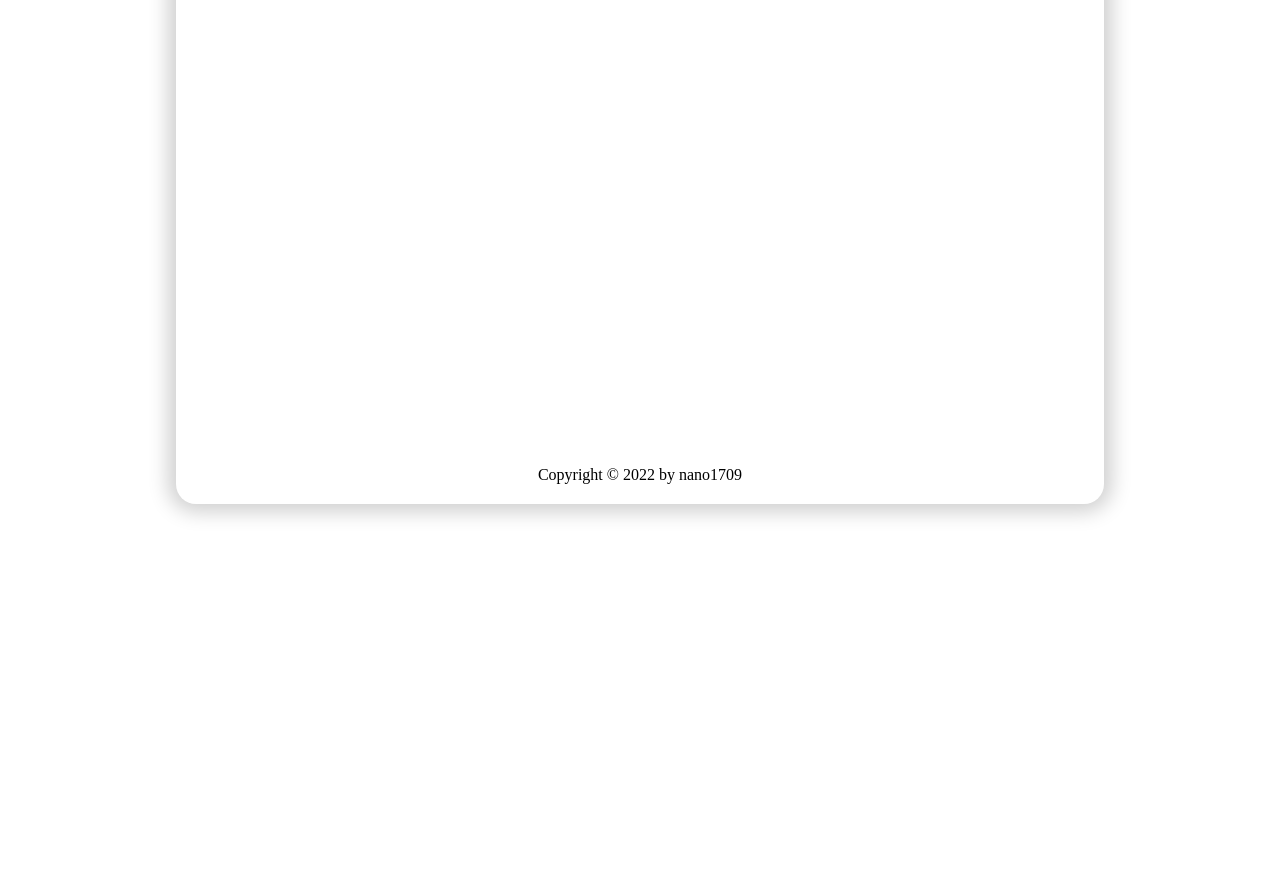
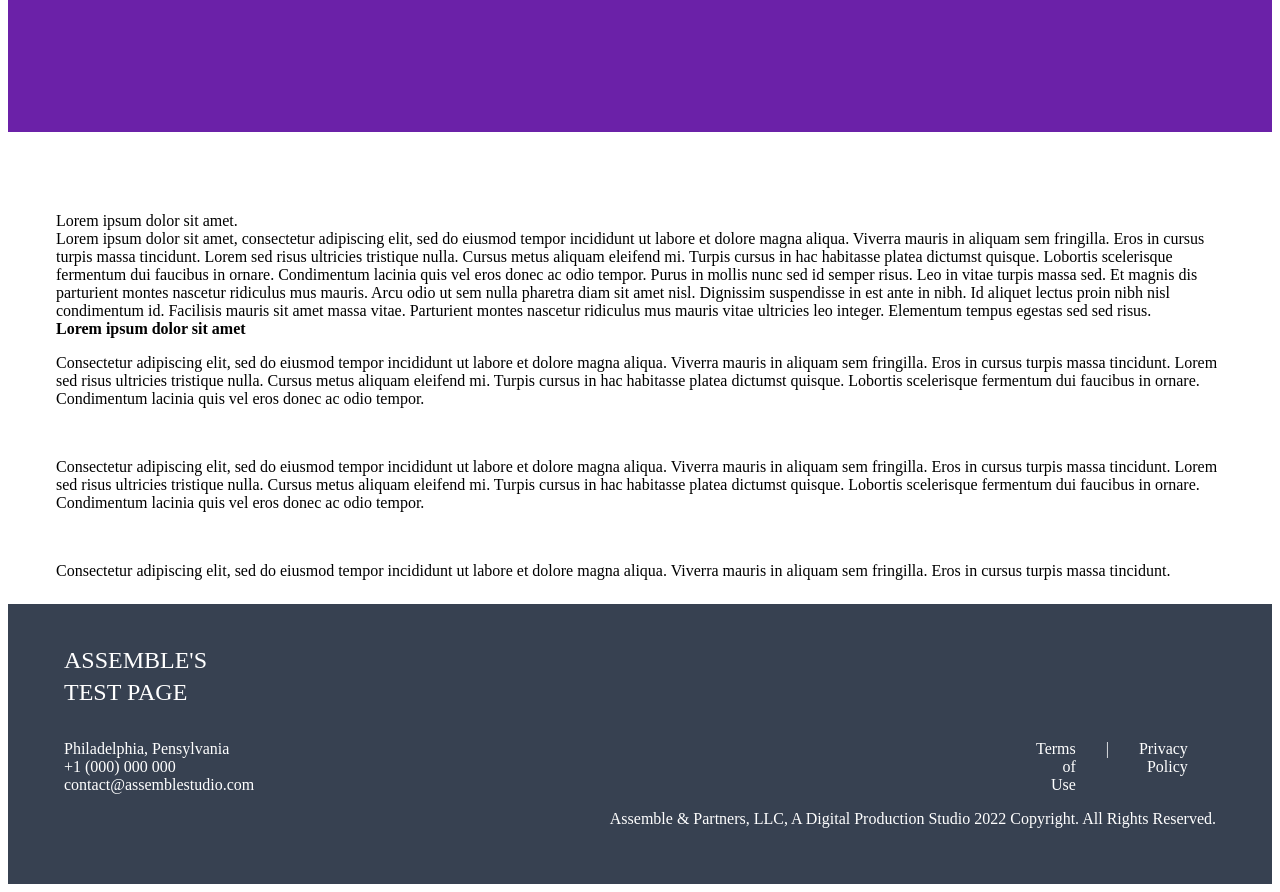
Before and after one commit to nano1709/nuxt-vue-sandbox-assemble, a Nuxt app: page /tailwindTestPage in a window 1280 px wide. Shown: the part 260-1152 px from the top of the page. Before the commit the page ends 800 px from the top, so only its background shows below. Built offline with nearby package versions, Linux system fonts and the light colour scheme.

Commit message:
created new page

```diff
--- a/assets/css/main.css
+++ b/assets/css/main.css
@@ -2,11 +2,6 @@ body {
     background: #f2f2f2;
     text-align: center;
     font-family: Helvetica, sans-serif;
-}
-/* TODO */
-.dark-mode {
-  background-color: black;
-  color: white;
 }
 
 .page-enter-active,
--- /dev/null
+++ b/assets/css/tailwind.css
@@ -0,0 +1,7 @@
+@tailwind base;
+@tailwind components;
+@tailwind utilities;
+
+html {
+    font-size: large;
+}
--- a/layouts/default.vue
+++ b/layouts/default.vue
@@ -91,6 +91,7 @@ export default Vue.extend({
         { id: 3, pageFileName: 'gitHubProfileSearch', textToDisplay: 'Go to GitHub profile' },
         { id: 4, pageFileName: 'todos', textToDisplay: 'Go to To do list' },
         { id: 4, pageFileName: 'shop', textToDisplay: 'Got to Shop' },
+        { id: 5, pageFileName: 'tailwindTestPage', textToDisplay: 'Got to Tailwind Test Page' },
       ]
     }
   },
--- /dev/null
+++ b/layouts/tailwindLayout.vue
@@ -0,0 +1,88 @@
+<style scoped src="@/assets/css/tailwind.css">
+</style>
+
+<template>
+  <main>
+
+    <!-- NAVIGATION -->
+    <nav class="flex justify-between px-12 h-96 pt-12 mx-auto bg-purple-800 text-white">
+      <div class="mr-8 w-44 break-words text-left">
+        <h3 class="text-2xl font-medium">ASSEMBLE'S TEST PAGE</h3>
+      </div>
+      <div class="hidden space-x-1.5 md:flex">
+        <a href="">About</a> <div class="px-6">|</div>
+        <a href="">Our Work</a> <div class="px-6">|</div>
+        <a href="">Our Services</a> <div class="px-6">|</div>
+        <a href="">Contact Us</a>
+      </div>
+      <div class="flex md:hidden">
+        <svg
+          xmlns="http://www.w3.org/2000/svg"
+          class="w-6 h-6"
+          fill="none"
+          viewBox="0 0 24 24"
+          stroke="currentColor"
+        >
+          <path
+            stroke-linecap="round"
+            stroke-linejoin="round"
+            stroke-width="2"
+            d="M4 6h16M4 12h16M4 18h16"
+          />
+        </svg>
+      </div>
+    </nav>
+    <!-- NAVIGATION -->
+
+
+    <!-- MAIN CONTENT -->
+    <div class="p-8 md:px-12 md:pb-2 md:pt-20">
+      <Nuxt />
+    </div>
+    <!-- MAIN CONTENT -->
+
+
+    <!-- FOOTER -->
+    <footer class="flex flex-wrap px-12 py-8 bg-gray-700 text-white text-center md:px-12">
+      <div class="my-2 px-2 w-full overflow-hidden xl:my-2 xl:px-2 xl:text-left">
+        <div class="mr-8 break-word mx-4 md:mx-0 md:w-44">
+          <h3 class="text-2xl font-medium text-white">ASSEMBLE'S TEST PAGE</h3>
+        </div>
+      </div>
+      <div class="my-2 px-2 w-full overflow-hidden xl:my-2 xl:px-2">
+        <div class="flex flex-wrap overflow-hidden xl:-ml-4">
+
+          <div class="w-full my-4 overflow-hidden xl:my-4 xl:px-4 xl:w-1/4 xl:text-left">
+            <h4>Philadelphia, Pensylvania</h4>
+            <h4>+1 (000) 000 000</h4>
+            <h4>contact@assemblestudio.com</h4>
+          </div>
+
+          <div class="w-full my-4 overflow-hidden xl:my-4 xl:pl-24 xl:w-3/4 xl:text-right">
+            <div class="space-x-1.5 justify-between md:flex xl:pb-4 md:ml-[600px]">
+              <h4><a href="">Terms of Use</a></h4><div class="hidden px-6 md:block">|</div>
+              <h4><a href="">Privacy Policy</a></h4><div class="hidden px-6 md:block">|</div>
+              <h4><a href="">Cookies</a></h4>
+            </div>
+            <div class="hidden md:inline-block">
+              Assemble & Partners, LLC, A Digital Production Studio 2022 Copyright. All Rights Reserved.
+            </div>
+          </div>
+
+        </div>
+      </div>
+    </footer>
+    <!-- FOOTER -->
+
+
+  </main>
+</template>
+
+<script>
+import Vue from 'vue';
+
+export default Vue.extend({
+  name: 'tailwindLayout'
+})
+
+</script>
--- a/nuxt.config.js
+++ b/nuxt.config.js
@@ -27,7 +27,8 @@ export default {
 
   // Global CSS: https://go.nuxtjs.dev/config-css
   css: [
-    '~/assets/css/main'
+    '~/assets/css/main',
+    '~/assets/css/tailwind'
   ],
 
   // Plugins to run before rendering page: https://go.nuxtjs.dev/config-plugins
@@ -41,6 +42,7 @@ export default {
   buildModules: [
     // https://go.nuxtjs.dev/typescript
     '@nuxt/typescript-build',
+    '@nuxt/postcss8'
   ],
 
   // Modules: https://go.nuxtjs.dev/config-modules
@@ -50,5 +52,11 @@ export default {
 
   // Build Configuration: https://go.nuxtjs.dev/config-build
   build: {
+    postcss: {
+      plugins: {
+        tailwindcss: {},
+        autoprefixer: {},
+      },
+    },
   }
 }
--- a/package.json
+++ b/package.json
@@ -19,8 +19,12 @@
     "webpack": "^4.46.0"
   },
   "devDependencies": {
+    "@nuxt/postcss8": "^1.1.3",
     "@nuxt/types": "^2.15.8",
     "@nuxt/typescript-build": "^2.1.0",
+    "autoprefixer": "^10.4.7",
+    "postcss": "^8.4.14",
+    "tailwindcss": "^3.0.24",
     "vue-loader-v16": "^16.0.0-beta.5.4"
   }
 }
--- /dev/null
+++ b/pages/tailwindTestPage.vue
@@ -0,0 +1,122 @@
+
+<template>
+  <main>
+    <div class="flex flex-wrap -mx-3 overflow-hidden md:-mx-3">
+      <!-- Title and desc -->
+      <div class="my-3 px-3 w-full overflow-hidden md:my-3 md:px-3">
+        <div class="flex flex-wrap -mx-3 overflow-hidden md:-mx-3">
+
+          <div class="my-3 px-3 w-full overflow-hidden md:my-3 md:px-3 text-center font-bold">
+            Lorem ipsum dolor sit amet.
+          </div>
+
+          <div class="my-3 px-3 w-full overflow-hidden md:my-3 md:px-3 text-justify font-medium">
+            Lorem ipsum dolor sit amet, consectetur adipiscing elit,
+            sed do eiusmod tempor incididunt ut labore et dolore magna aliqua.
+            Viverra mauris in aliquam sem fringilla. Eros in cursus turpis massa tincidunt.
+            Lorem sed risus ultricies tristique nulla. Cursus metus aliquam eleifend mi.
+            Turpis cursus in hac habitasse platea dictumst quisque. Lobortis scelerisque fermentum dui faucibus in ornare.
+            Condimentum lacinia quis vel eros donec ac odio tempor. Purus in mollis nunc sed id semper risus.
+            Leo in vitae turpis massa sed. Et magnis dis parturient montes nascetur ridiculus mus mauris.
+            Arcu odio ut sem nulla pharetra diam sit amet nisl. Dignissim suspendisse in est ante in nibh.
+            Id aliquet lectus proin nibh nisl condimentum id. Facilisis mauris sit amet massa vitae.
+            Parturient montes nascetur ridiculus mus mauris vitae ultricies leo integer.
+            Elementum tempus egestas sed sed risus.
+          </div>
+
+        </div>
+      </div>
+      <!-- Title and desc -->
+
+
+      <!-- Grid and boxes -->
+      <div class="my-3 px-3 w-full overflow-hidden md:my-3 md:px-3">
+        <div class="flex flex-wrap -mx-3 overflow-hidden md:-mx-8">
+
+          <div class="my-3 px-3 w-full overflow-hidden md:my-6 md:px-8 md:w-1/3">
+            <div class="p-[40%] bg-gray-500"></div>
+          </div>
+
+          <div class="my-3 px-3 w-full overflow-hidden md:my-6 md:px-8 md:w-1/3">
+            <div class="p-[40%] bg-gray-500"></div>
+          </div>
+
+          <div class="my-3 px-3 w-full overflow-hidden md:my-6 md:px-8 md:w-1/3">
+            <div class="p-[40%] bg-gray-500"></div>
+          </div>
+
+          <div class="hidden md:overflow-hidden md:block md:my-6 md:px-8 md:w-1/3">
+            <div class="p-[40%] bg-gray-500"></div>
+          </div>
+
+          <div class="hidden md:overflow-hidden md:block md:my-6 md:px-8 md:w-1/3">
+            <div class="p-[40%] bg-gray-500"></div>
+          </div>
+
+          <div class="hidden md:overflow-hidden md:block md:my-6 md:px-8 md:w-1/3">
+            <div class="p-[40%] bg-gray-500"></div>
+          </div>
+
+        </div>
+      </div>
+      <!-- Grid and boxes -->
+
+
+
+      <!-- Box and desc -->
+      <div class="my-3 px-3 w-full overflow-hidden md:my-3 md:px-3">
+        <div class="flex flex-wrap -mx-3 overflow-hidden md:-mx-16 md:h-4/6">
+
+          <div class="break-words my-3 px-3 w-full overflow-hidden md:my-3 md:px-16 md:w-1/2 text-left">
+            <label class="text-bold">Lorem ipsum dolor sit amet</label><br />
+            <p>
+              Consectetur adipiscing elit, sed do eiusmod tempor incididunt ut labore et dolore magna aliqua.
+              Viverra mauris in aliquam sem fringilla.
+              Eros in cursus turpis massa tincidunt.
+              Lorem sed risus ultricies tristique nulla.
+              Cursus metus aliquam eleifend mi.
+              Turpis cursus in hac habitasse platea dictumst quisque.
+              Lobortis scelerisque fermentum dui faucibus in ornare.
+              Condimentum lacinia quis vel eros donec ac odio tempor.
+            </p>
+            <br>
+            <p>
+              Consectetur adipiscing elit, sed do eiusmod tempor incididunt ut labore et dolore magna aliqua.
+              Viverra mauris in aliquam sem fringilla.
+              Eros in cursus turpis massa tincidunt.
+              Lorem sed risus ultricies tristique nulla.
+              Cursus metus aliquam eleifend mi.
+              Turpis cursus in hac habitasse platea dictumst quisque.
+              Lobortis scelerisque fermentum dui faucibus in ornare.
+              Condimentum lacinia quis vel eros donec ac odio tempor.
+            </p>
+            <br>
+            <p>
+              Consectetur adipiscing elit, sed do eiusmod tempor incididunt ut labore et dolore magna aliqua.
+              Viverra mauris in aliquam sem fringilla.
+              Eros in cursus turpis massa tincidunt.
+            </p>
+          </div>
+
+          <div class="my-3 px-3 w-full overflow-hidden md:my-3 md:px-16 md:w-1/2">
+            <div class="p-[40%] bg-gray-500"></div>
+          </div>
+
+        </div>
+      </div>
+      <!-- Box and desc -->
+
+
+
+    </div>
+  </main>
+</template>
+
+<script>
+import Vue from 'vue';
+
+export default Vue.extend({
+    name: "TailwindTestPage",
+    layout: 'tailwindLayout'
+})
+</script>
--- /dev/null
+++ b/tailwind.config.js
@@ -0,0 +1,13 @@
+module.exports = {
+  content: [
+    "./components/**/*.{js,vue,ts}",
+    "./layouts/**/*.vue",
+    "./pages/**/*.vue",
+    "./plugins/**/*.{js,ts}",
+    "./nuxt.config.{js,ts}",
+  ],
+  theme: {
+    extend: {},
+  },
+  plugins: [],
+}
```
Also changed, not shown: 1 other file (tests, documents, lock files or other folders).
